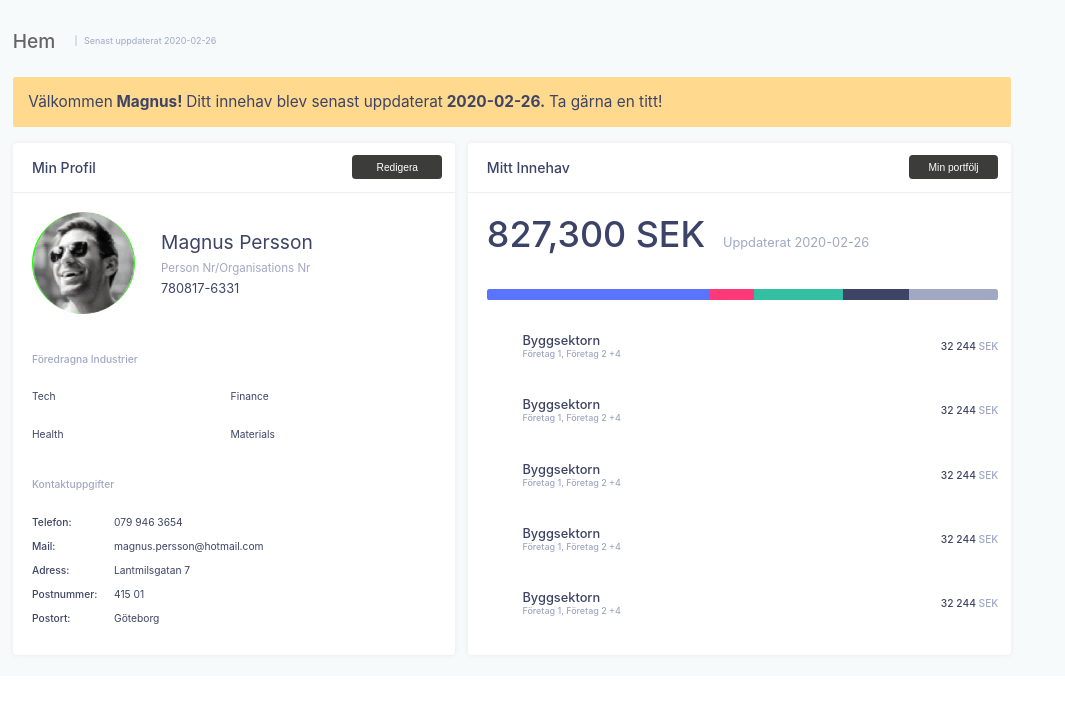
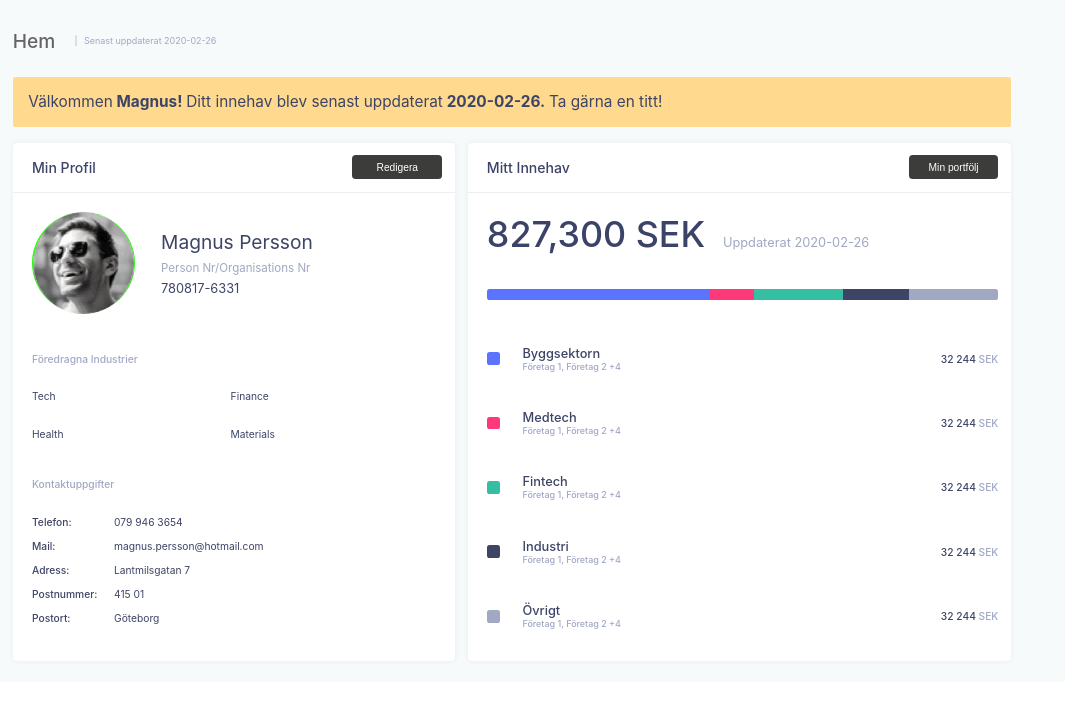
Before and after one commit to mohammad0-0ahmad/stock-portfolio, a React (Create React App) app: page / in a window 1280 px wide. Shown: the top 702 px of the page, without its empty margins (0-1065 px from the left). Built offline with nearby package versions, Linux system fonts and the light colour scheme.

Commit message:
Created BarChartDetailsList component & improved other related.

```diff
--- a/src/components/BarChart.js
+++ b/src/components/BarChart.js
@@ -2,13 +2,19 @@ import React from 'react'
 import '../css/BarChart.css'
 
 const BarChart = ({ sectors }) => {
-    const amountSectorsToShow = 5;
+    const AMOUNT_SECTORS_TO_SHOW = 5;
+
     const calc = () => {
+
+        if (!sectors || sectors.length === 0) {
+            return <div className='emptyBarChar'></div>
+        }
+
         const sectorsSum = sectors.reduce((result, number) => result + number)
         const result = []
-        for (let i = 0; i < amountSectorsToShow; i++) {
+        for (let i = 0; i < sectors.length; i++) {
             let percent;
-            if (i === amountSectorsToShow - 1 && amountSectorsToShow !== sectors.length) {
+            if (i === AMOUNT_SECTORS_TO_SHOW - 1 && AMOUNT_SECTORS_TO_SHOW < sectors.length) {
                 const restSum = sectors.splice(i, sectors.length).reduce((result, number) => result + number)
                 percent = `${restSum * 100 / sectorsSum}%`
             } else {
@@ -16,25 +22,21 @@ const BarChart = ({ sectors }) => {
             }
             result.push({ percent })
         }
-        return result
+        return result.map((sector, key) => {
+            return (
+                <div
+                    key={key}
+                    style={{
+                        width: sector.percent
+                    }}
+                ></div>
+            )
+        })
     }
 
-    let i = 1;
     return (
         <div className='BarChart'>
-            {
-                calc().map(sector => {
-                    i++;
-                    return (
-                        <div
-                            key={i}
-                            style={{
-                                width: sector.percent
-                            }}
-                        ></div>
-                    )
-                })
-            }
+            {calc()}
         </div>
     )
 }
--- /dev/null
+++ b/src/components/BarChartDetailsList.js
@@ -0,0 +1,17 @@
+import React from 'react'
+import '../css/BarChartDetailsList.css'
+import BarChartSectorDetails from './BarChartSectorDetails'
+
+const BarChartDetailsList = ({ data }) => {
+    const AMOUNT_SECTORS_TO_SHOW = 5
+    const dataArray = (data.length > AMOUNT_SECTORS_TO_SHOW ? data.slice(0, AMOUNT_SECTORS_TO_SHOW) : data)
+    return (
+        <div className='BarChartDetailsList'>
+            {dataArray.map(({ title, details, amount }, key) =>
+                <BarChartSectorDetails key={key} title={title} details={details} amount={amount} />
+            )}
+        </div>
+    )
+
+}
+export default BarChartDetailsList;
--- a/src/components/BarChartSectorDetails.js
+++ b/src/components/BarChartSectorDetails.js
@@ -1,8 +1,7 @@
 import React from 'react'
 import '../css/BarChartSectorDetails.css'
 
-const BarChartSectorDetails = ({ data }) => {
-    const { title, details, amount } = data
+const BarChartSectorDetails = ({ title, details, amount }) => {
     return (
         <div className='BarChartSectorDetails'>
             <div></div>
--- a/src/components/Content.js
+++ b/src/components/Content.js
@@ -12,7 +12,7 @@ import LabelAndInput from './LabelAndInput';
 import ChangeAbleRoundedImg from './ChangeAbleRoundedImg';
 import Button from './Button'
 import BarChart from './BarChart'
-import BarChartSectorDetails from './BarChartSectorDetails'
+import BarChartDetailsList from './BarChartDetailsList';
 
 const Content = ({ content }) => {
 
@@ -41,17 +41,19 @@ const Content = ({ content }) => {
 
     ]
 
+    const tabData = [
+        { title: 'Byggsektorn', details: 'Företag 1, Företag 2 +4', amount: '32 244' },
+        { title: 'Medtech', details: 'Företag 1, Företag 2 +4', amount: '32 244' },
+        { title: 'Fintech', details: 'Företag 1, Företag 2 +4', amount: '32 244' },
+        { title: 'Industri', details: 'Företag 1, Företag 2 +4', amount: '32 244' },
+        { title: 'Övrigt', details: 'Företag 1, Företag 2 +4', amount: '32 244' }
+    ]
+
     const myOwn = [
         <ContetItemHeader key='0' title={'Mitt Innehav'} button={{ buttonText: 'Min portfölj', bgColor: '#3C3C3B' }} borderColor='#45414E14' />,
         <CurrentUpdate key='8' value="827,300 SEK" date="Uppdaterat 2020-02-26" />,
         <BarChart key='1' amountSectorsToShow={5} sectors={[50, 10, 20, 15, 20]} />,
-        <BarChartSectorDetails key='2' data={{ title: 'Byggsektorn', details: 'Företag 1, Företag 2 +4', amount: '32 244' }} />,
-        <BarChartSectorDetails key='3' data={{ title: 'Byggsektorn', details: 'Företag 1, Företag 2 +4', amount: '32 244' }} />,
-        <BarChartSectorDetails key='4' data={{ title: 'Byggsektorn', details: 'Företag 1, Företag 2 +4', amount: '32 244' }} />,
-        <BarChartSectorDetails key='5' data={{ title: 'Byggsektorn', details: 'Företag 1, Företag 2 +4', amount: '32 244' }} />,
-        <BarChartSectorDetails key='6'
-            data={{ title: 'Byggsektorn', details: 'Företag 1, Företag 2 +4', amount: '32 244' }}
-        />
+        <BarChartDetailsList key='2' data={tabData} />
     ]
     const [firstName, setFirstName] = useState(person.firstName)
     const [lastName, setLastName] = useState(person.lastName)
--- a/src/css/BarChart.css
+++ b/src/css/BarChart.css
@@ -8,6 +8,11 @@
 .BarChart > div {
   height: inherit;
   display: inline-block;
+}
+
+.BarChart > div:last-child {
+  border-radius: 0 0.2vw 0.2vw 0;
+  background-color: var(--color8);
 }
 .BarChart > div:first-child {
   border-radius: 0.2vw 0 0 0.2vw;
@@ -22,7 +27,8 @@
 .BarChart > div:nth-child(4) {
   background-color: var(--color17);
 }
-.BarChart > div:last-child {
-  border-radius: 0 0.2vw 0.2vw 0;
-  background-color: var(--color8);
+.BarChart > .emptyBarChar {
+  width: 100%;
+  background-color: var(--color22) !important;
+  border-radius: 0.2vw !important;
 }
--- /dev/null
+++ b/src/css/BarChartDetailsList.css
@@ -0,0 +1,20 @@
+.BarChartDetailsList {
+  display: grid;
+  grid-auto-flow: row;
+  row-gap: 1vw;
+}
+.BarChartDetailsList > div:last-child > div:first-child {
+  background-color: var(--color8);
+}
+.BarChartDetailsList > div:first-child > div:first-child {
+  background-color: var(--color14);
+}
+.BarChartDetailsList > div:nth-child(2) > div:first-child {
+  background-color: var(--color15);
+}
+.BarChartDetailsList > div:nth-child(3) > div:first-child {
+  background-color: var(--color16);
+}
+.BarChartDetailsList > div:nth-child(4) > div:first-child {
+  background-color: var(--color17);
+}
--- a/src/css/BarChartSectorDetails.css
+++ b/src/css/BarChartSectorDetails.css
@@ -10,6 +10,7 @@
   width: 1vw;
   height: 1vw;
   margin-right: 1vw;
+  border-radius: 0.2vw;
 }
 .BarChartSectorDetails > div:nth-child(2) > *:first-child {
   color: var(--color17);
--- a/src/css/light-mode-colors.css
+++ b/src/css/light-mode-colors.css
@@ -20,4 +20,5 @@
   --color19: #3c3c3b;
   --color20: #edeff3;
   --color21:#feebc4;
+  --color22:#EBEDF2;
 }
```
